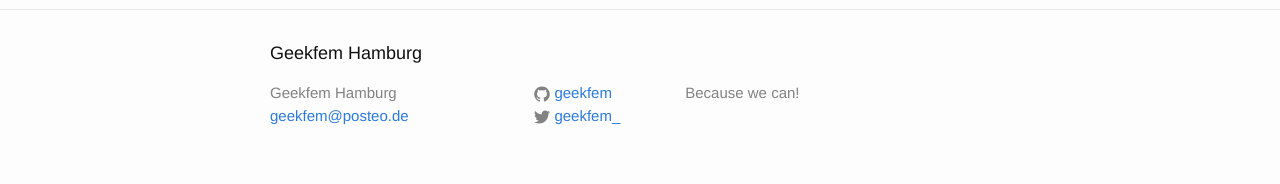
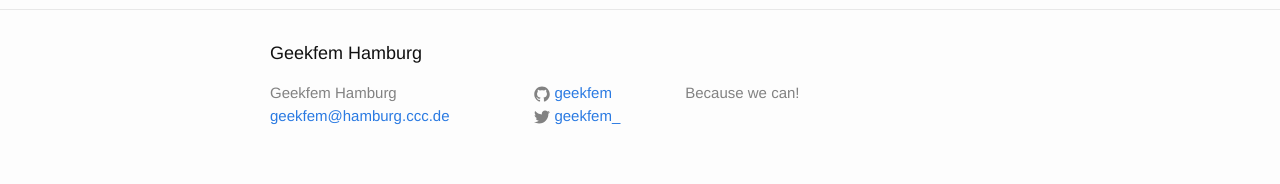
Before and after one commit to geekfem/geekfem.github.io, a Jekyll site: the page built from index.html, in a window 1280 px wide. Shown: the part 773-957 px from the top of the page. Built offline with Jekyll 4.4.1, drawn with Linux system fonts in a browser that asks for light colours.

Commit message:
Kontaktadresse angepasst

```diff
--- a/_config.yml
+++ b/_config.yml
@@ -1,6 +1,6 @@
 # Site settings
 title: Geekfem Hamburg
-email: geekfem@posteo.de
+email: geekfem@hamburg.ccc.de
 description: > # this means to ignore newlines until "baseurl:"
   Because we can!
 baseurl: "" # the subpath of your site, e.g. /blog/
```
